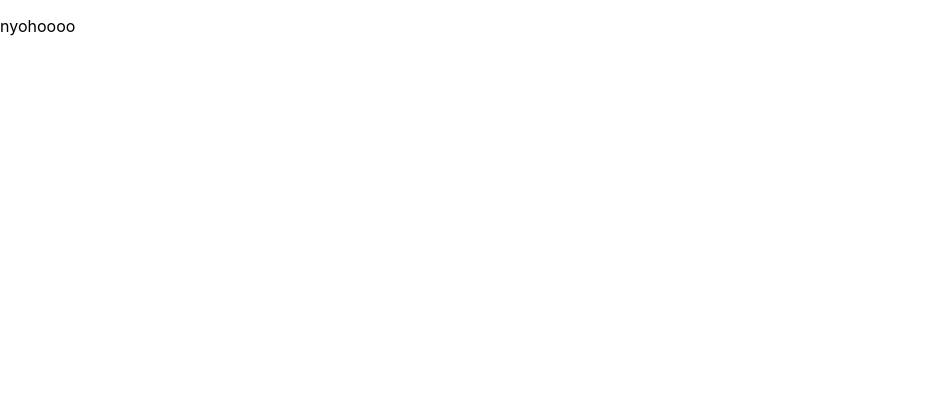
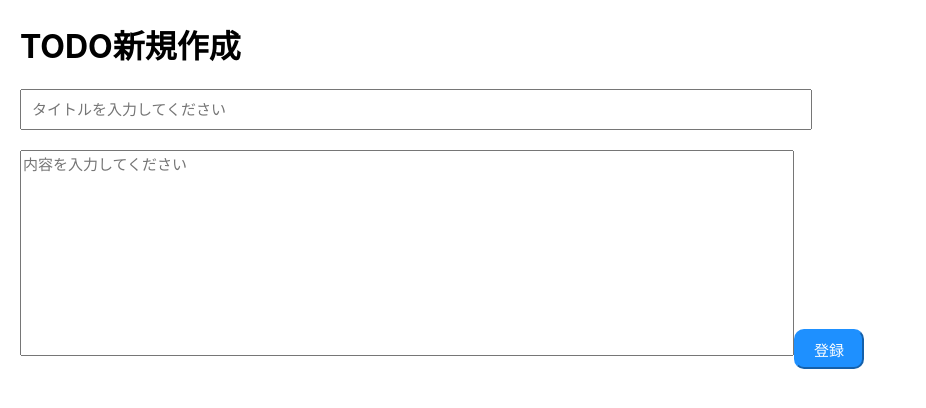
Before and after one commit to keina-dazzaye/todoapp, a React (Create React App) app: page /new in a window 1280 px wide. Shown: the top 408 px of the page, without its empty margins (0-926 px from the left). Built offline with nearby package versions, Linux system fonts and the light colour scheme.

Commit message:
新規作成画面を作成

```diff
--- a/src/ContentArea.js
+++ b/src/ContentArea.js
@@ -18,7 +18,6 @@ const buttonStyleOne = {
 const buttonStyleTwo = {
   borderRadius: 10,
   borderColor: "#red",
-  borderColor: "red",
   color: "white",
   fontSize: 15,
   width: 70,
--- a/src/NewArea.js
+++ b/src/NewArea.js
@@ -1,4 +1,3 @@
-import { BrowserRouter } from "react-router-dom";
 import "./App.css";
 
 const NewAreaButton = {
--- a/src/NewTodo.js
+++ b/src/NewTodo.js
@@ -1,8 +1,53 @@
-import { BrowserRouter } from "react-router-dom";
 import "./App.css";
 
 const NewTodo = () => {
-  return <p>nyohoooo</p>;
+  return (
+    <div>
+      <h1 style={{ paddingLeft: 20 }}>TODO新規作成</h1>
+      <label>
+        <input
+          id="commentTitle"
+          type="text"
+          placeholder="タイトルを入力してください"
+          style={{
+            fontSize: 15,
+            padding: 10,
+            marginLeft: 20,
+            width: "60%",
+          }}
+        ></input>
+        <textarea
+          id="todo"
+          type="text"
+          placeholder="内容を入力してください"
+          style={{
+            width: "60%",
+            height: 200,
+            marginTop: 20,
+            fontSize: 15,
+            marginLeft: 20,
+            resize: "none",
+          }}
+        ></textarea>
+      </label>
+
+      <button
+        style={{
+          borderRadius: 10,
+          borderColor: "#1e90ff",
+          color: "white",
+          fontSize: 15,
+          width: 70,
+          height: 40,
+          backgroundColor: "#1e90ff",
+          solid: "white",
+          marginTop: 20,
+        }}
+      >
+        登録
+      </button>
+    </div>
+  );
 };
 
 export default NewTodo;
```
